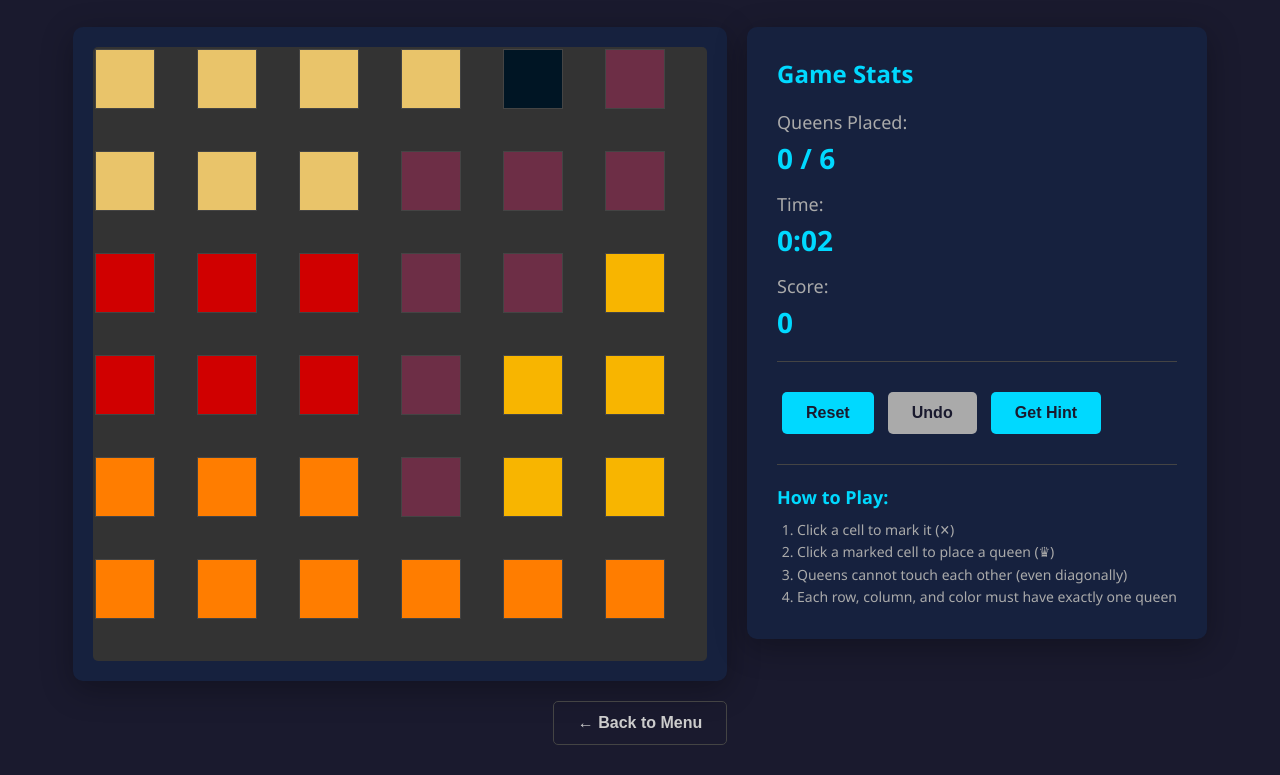
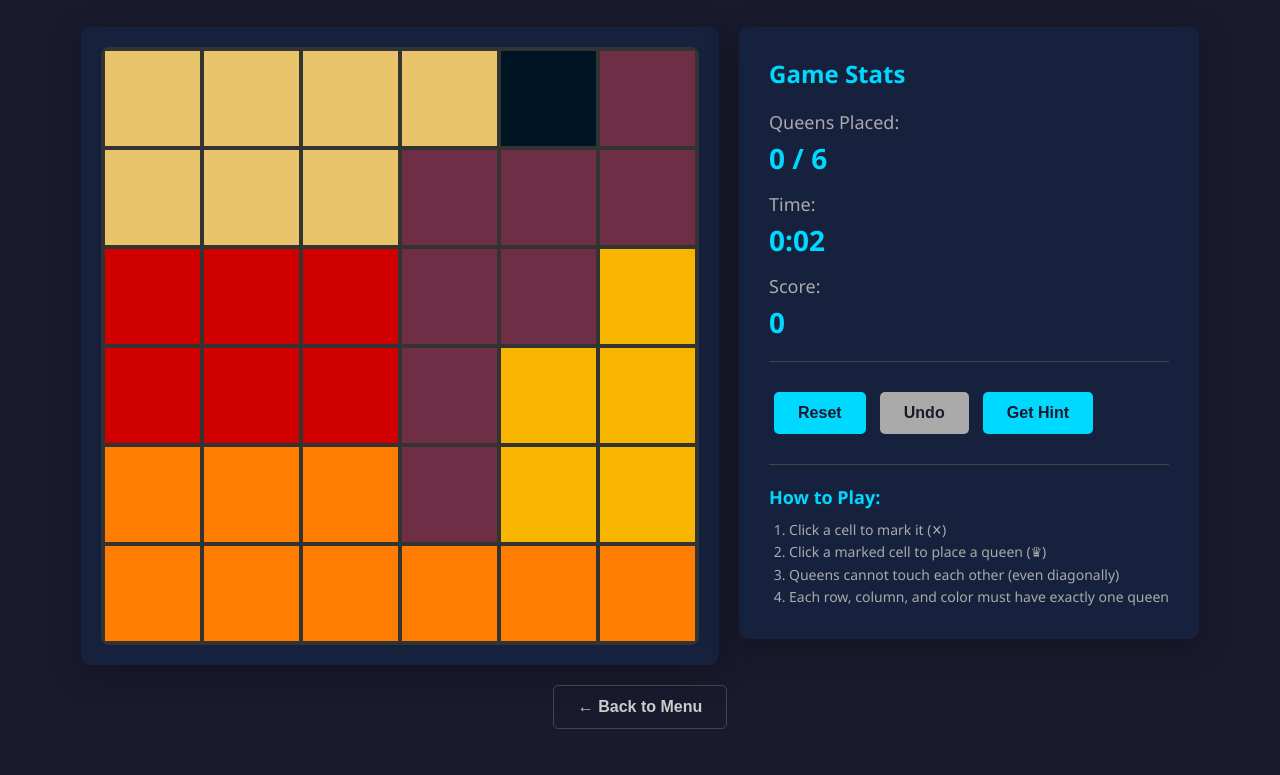
Before and after one commit to NicoSolal/queens-puzzle, a plain HTML site: page index.html in a window 1280 px wide. Both pictures are taken after a click on the button "Easy (6x6)". Shown: the part 122-897 px from the top of the page. Drawn offline with Linux system fonts and the light colour scheme.

Commit message:
Correct Resolution 2

```diff
--- a/css/style.css
+++ b/css/style.css
@@ -63,31 +63,30 @@ header p {
 /* Game board grid */
 #game-board {
   display: grid;
-  gap: 2px;
-  background-color: #333;
-  padding: 2px;
-  border-radius: 5px;
+  gap: 4px;
+  background-color: var(--grid-line);
+  padding: 4px;
+  border-radius: 8px;
+  margin: 0 auto;
 }
 
 /* Individual cell */
 .cell {
-  width: 60px;
-  height: 60px;
-  background-color: #2a2a3e;
-  border: 1px solid #444;
+  position: relative;
   display: flex;
   align-items: center;
   justify-content: center;
   cursor: pointer;
-  transition: background-color 0.2s, transform 0.1s;
-  font-size: 32px;
+  transition: transform 0.15s ease-out, background-color 0.2s;
   font-weight: bold;
   user-select: none;
+  transform-origin: center;
 }
 
 .cell:hover {
-  background-color: #3a3a4e;
-  transform: scale(1.05);
+  transform: scale(1.15);
+  z-index: 10;
+  box-shadow: 0 4px 15px rgba(0, 0, 0, 0.4);
 }
 
 .cell.empty {
--- a/js/main.js
+++ b/js/main.js
@@ -60,8 +60,12 @@ function createBoardDOM() {
   const boardElement = document.getElementById("game-board");
   boardElement.innerHTML = "";
 
-  const boardSize = Math.min(window.innerWidth * 0.9, 600);
-  const cellSize = Math.floor(boardSize / board.size);
+  const maxAvailableWidth = Math.min(window.innerWidth * 0.95, 600);
+
+  const totalGapSpace = (board.size + 1) * 4;
+  const availableForCells = maxAvailableWidth - totalGapSpace;
+
+  const cellSize = Math.floor(availableForCells / board.size);
 
   boardElement.style.gridTemplateColumns = `repeat(${board.size}, ${cellSize}px)`;
   boardElement.style.gridTemplateRows = `repeat(${board.size}, ${cellSize}px)`;
@@ -72,6 +76,10 @@ function createBoardDOM() {
       const cellDiv = document.createElement("div");
 
       cellDiv.className = "cell";
+      cellDiv.style.width = `${cellSize}px`;
+      cellDiv.style.height = `${cellSize}px`;
+      cellDiv.style.fontSize = `${Math.floor(cellSize * 0.6)}px`;
+
       cellDiv.dataset.row = row;
       cellDiv.dataset.col = col;
 
```
